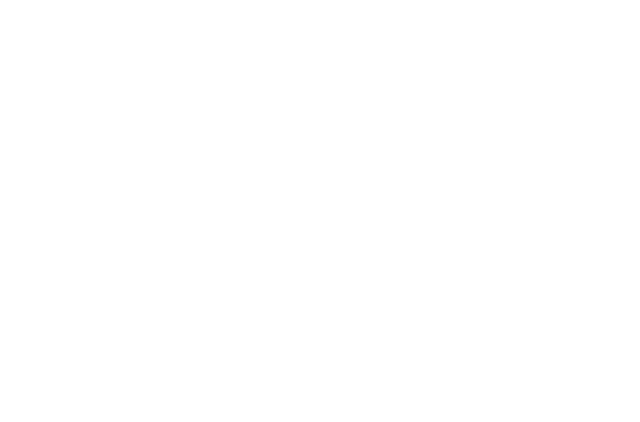
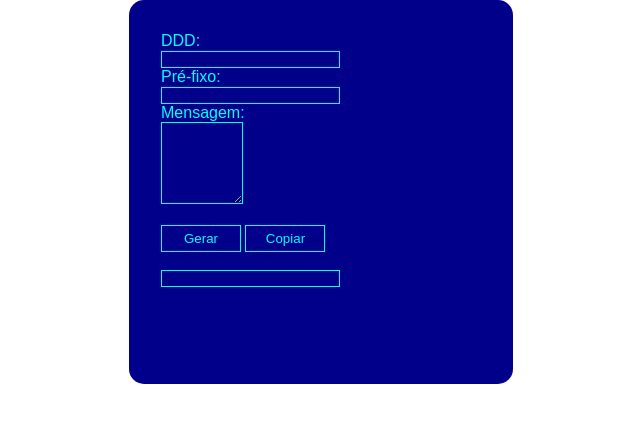
Before and after one commit to ursopolar660/WhatsApp, a plain HTML site: page index.html in a window 1280 px wide. Shown: the whole page, without its empty margins (319-959 px from the left). Drawn offline with Linux system fonts and the light colour scheme.

Commit message:
Adicionado os elementos e estilização na tela, sem uso de lógica de programação

```diff
--- a/index.html
+++ b/index.html
@@ -8,6 +8,23 @@
     <title>Automação WhatsApp</title>
 </head>
 <body>
+    <div class="form">
+        <header>
+            <p>DDD:</p>
+            <input type="text" name="ddd" id="ddd">
+            <p>Pré-fixo:</p>
+            <input type="text" name="pre" id="pre">
+        </header>
+        <main>
+            <p>Mensagem:</p>
+            <textarea name="msg" id="msg" cols="15" rows="10"></textarea>
+        </main>
+        <div class="fim">
+            <button type="submit">Gerar</button>
+            <button type="submit">Copiar</button><br>
+            <input type="text" name="link" id="link">
+        </div>
 
+    </div>
 </body>
 </html>
--- a/style.css
+++ b/style.css
@@ -2,3 +2,38 @@
     margin: 0;
     padding: 0;
 }
+body{
+    background-color: transparent;
+    font-family: sans-serif;
+
+}
+.form{
+    margin-inline: auto;
+    margin-block-start: auto;
+    padding-block: 2em;
+    padding-inline: 2em;
+    border-radius: 15px;
+    display: flexbox;
+    width: 20em;
+    height: 20em;
+    background-color: darkblue;
+}
+.form p{
+    color: aqua;
+}
+.form input, .form textarea{
+    background-color: darkblue;
+    border: 1.5px solid aqua;
+}
+button{
+    background-color: darkblue;
+    border: 1.5px solid aqua;
+    color: aqua;
+    width: 6em;
+    height: 2em;
+    margin-block: 1.3em;
+}
+.form textarea{
+    width: 6em;
+    height: 6em;
+}
```
